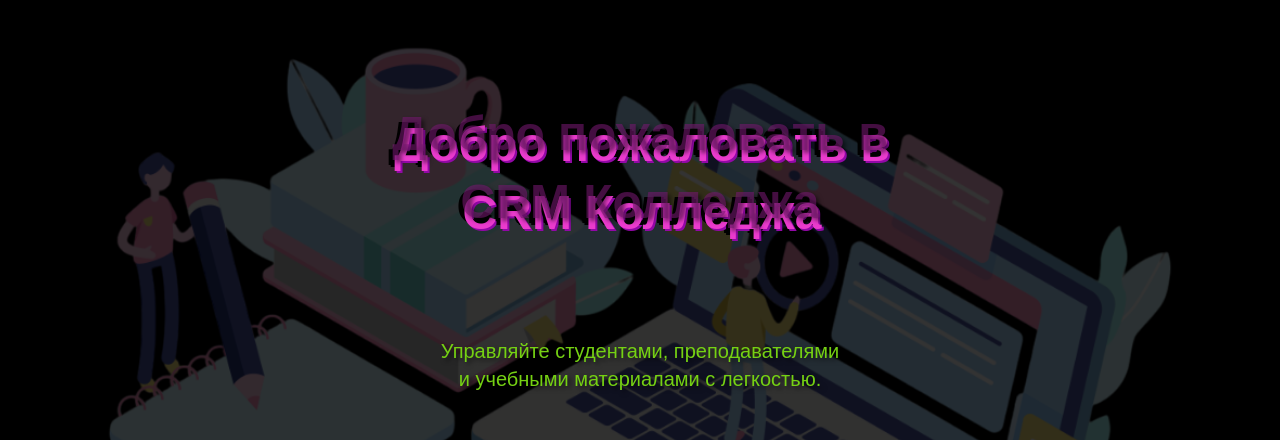
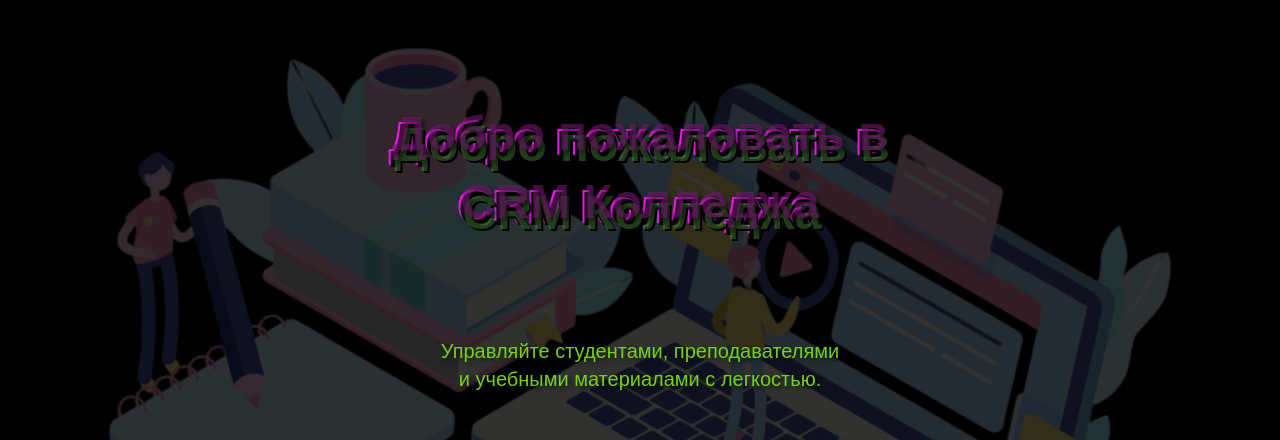
Before and after one commit to madagaskarvb/CRM-sys-for-colleges, a Django app: page / in a window 1280 px wide. Shown: the part 72-512 px from the top of the page. Run offline with Django 5.2, Linux system fonts and the light colour scheme; some libraries are stand-ins or nearby versions.

Commit message:
Update mainPage.css

```diff
--- a/crmka/locallibrary/catalog/static/css/basikPages/mainPage.css
+++ b/crmka/locallibrary/catalog/static/css/basikPages/mainPage.css
@@ -28,10 +28,10 @@ body {
   left: 0;
   color: transparent; /* Прозрачный цвет текста */
   text-shadow:
-      2px 2px 0 #ea3bcd, /* Первая тень */
-      -2px -2px 0 #000000, /* Вторая тень */
-      4px 4px 0 #9208a7, /* Третья тень */
-      -4px -4px 0 #000000; /* Четвертая тень */
+      2px 2px 0 #71cf594b, /* Первая тень */
+      -2px -2px 0 #000000f3, /* Вторая тень */
+      4px 4px 0 #000000f1, /* Третья тень */
+      -4px -4px 0 #ea19ea; /* Четвертая тень */
   z-index: -1; /* Помещаем тени за основной текст */
   animation: wave 2s infinite alternate; /* Анимация для эффекта волнистости */
 }
```
